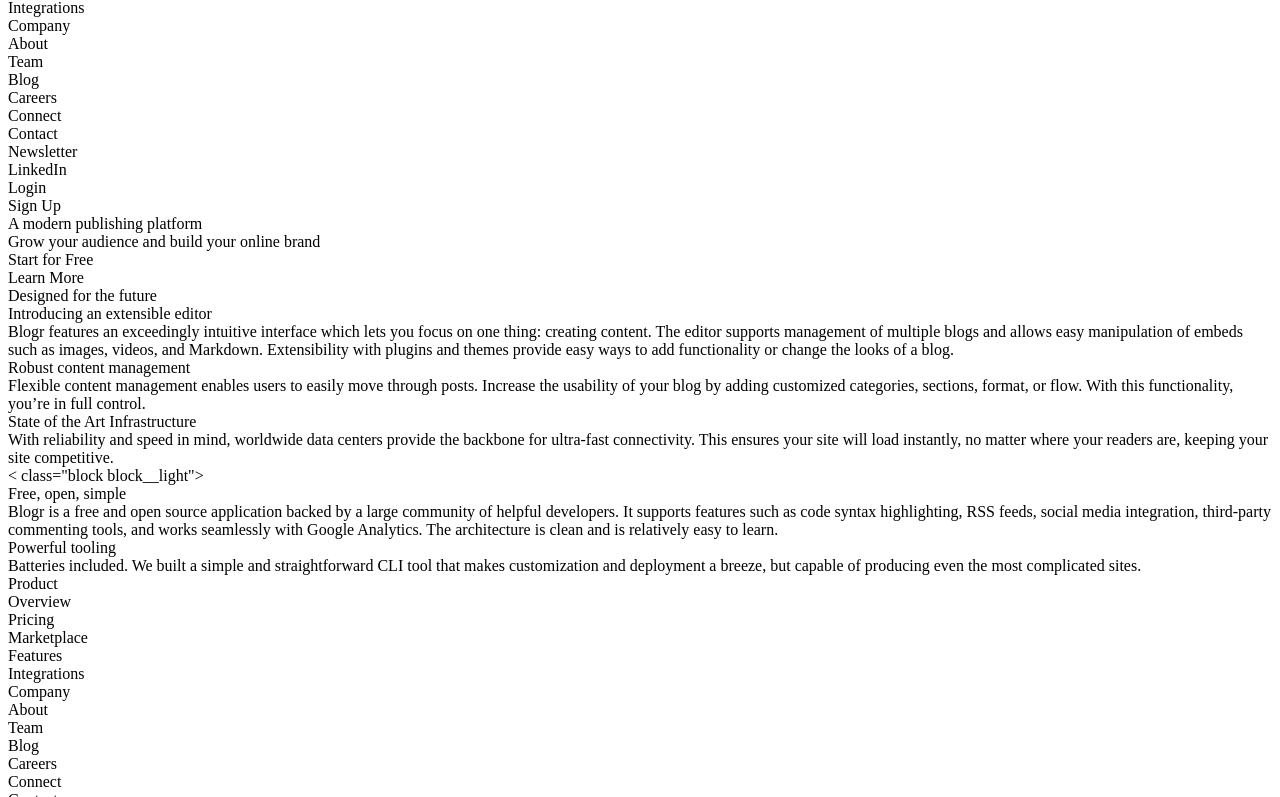
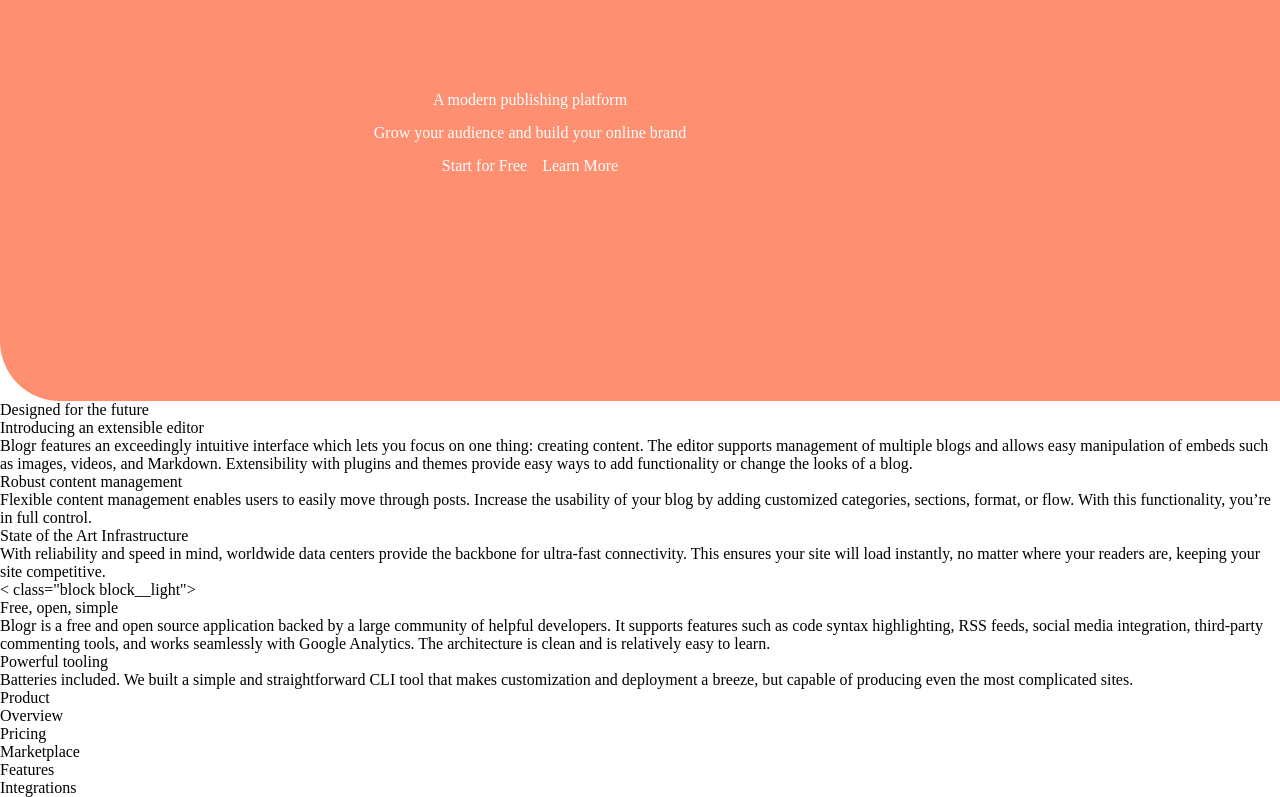
Before and after one commit to leopaul29/frontendmentor-blogr-landing-page-main, a plain HTML site: page index.html in a window 1280 px wide. Shown: the part 99-896 px from the top of the page. Drawn offline with Linux system fonts and the light colour scheme.

Commit message:
style: header

```diff
--- a/index.html
+++ b/index.html
@@ -7,6 +7,7 @@
   <!-- displays site properly based on user's device -->
 
   <link rel="icon" type="image/png" sizes="32x32" href="./images/favicon-32x32.png">
+  <link rel="stylesheet" href="style.css">
 
   <title>Frontend Mentor | [Blogr]</title>
 
@@ -25,9 +26,10 @@
 
 <body>
   <header class="header">
+    <div class="header__content">
       <nav class="header__nav">
-      <div class="nav__logo"></div>
         <div class="nav__left">
+          <img src="images/logo.svg" alt="logo" class="nav__logo">
           <div class="left__menu">
             <div class="menu__item">
               <div class="item__name">Product</div>
@@ -57,18 +59,19 @@
               </div>
             </div>
           </div>
+        </div>
         <div class="nav__right">
           <div class="item__primary">Login</div>
           <div class="item__secondary">Sign Up</div>
         </div>
-      </div>
       </nav>
       <div class="nav__heroBanner">
-      <div class="title">A modern publishing platform</div>
-      <div class="about">Grow your audience and build your online brand</div>
-      <div class="buttons">
+        <div class="heroBanner__title">A modern publishing platform</div>
+        <div class="heroBanner__about">Grow your audience and build your online brand</div>
+        <div class="heroBanner__buttons">
           <div class="item__primary">Start for Free</div>
           <div class="item__secondary">Learn More</div>
+        </div>
       </div>
     </div>
   </header>
--- /dev/null
+++ b/style.css
@@ -0,0 +1,60 @@
+* {
+  margin: 0;
+  padding: 0;
+}
+body {
+  max-width: 1440px;
+  margin: auto;
+}
+/* HEADER */
+.header {
+  background-color: #ff8f71;
+  height: 500px;
+  border-bottom-left-radius: 60px;
+}
+.header__content {
+  display: flex;
+  flex-direction: column;
+  max-width: 960px;
+  justify-content: center;
+  align-items: center;
+  padding: 50px;
+}
+/* HEADER NAV */
+.header__nav {
+  display: flex;
+  flex-direction: row;
+  justify-content: space-between;
+  width: 100%;
+}
+.nav__left {
+  display: flex;
+  flex-direction: row;
+}
+.left__menu {
+  display: flex;
+  flex-direction: row;
+  display: none;
+}
+.nav__right {
+  display: flex;
+  flex-direction: row;
+  display: none;
+}
+.item__dropdown {
+  display: none;
+}
+/* HEROBANNER */
+.nav__heroBanner {
+  margin-top: 100px;
+  display: flex;
+  flex-direction: column;
+  align-items: center;
+  gap: 15px;
+  color: white;
+}
+.heroBanner__buttons {
+  display: flex;
+  flex-direction: row;
+  gap: 15px;
+}
```
Lines whose indentation alone changed are shown as unchanged.
